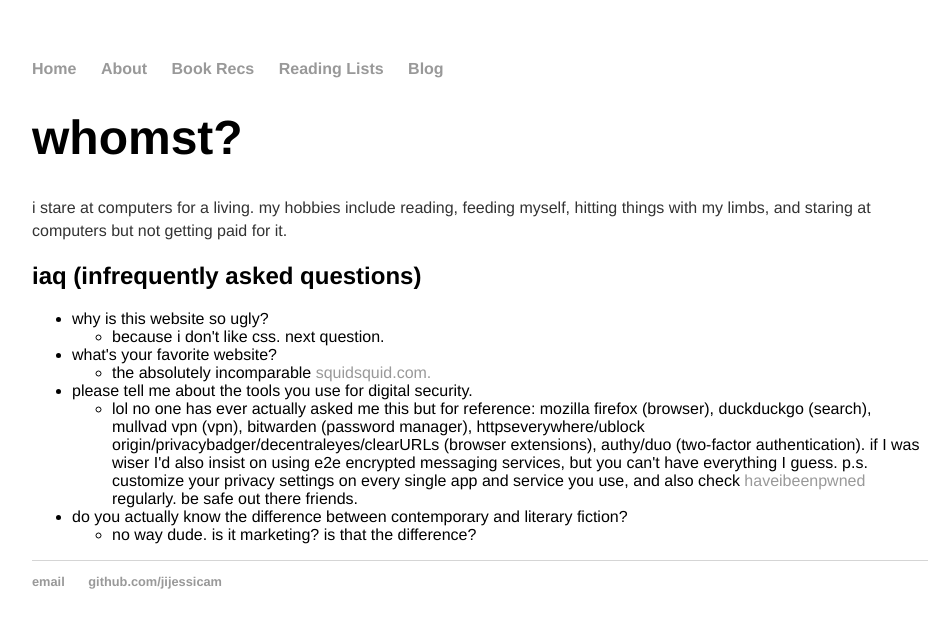
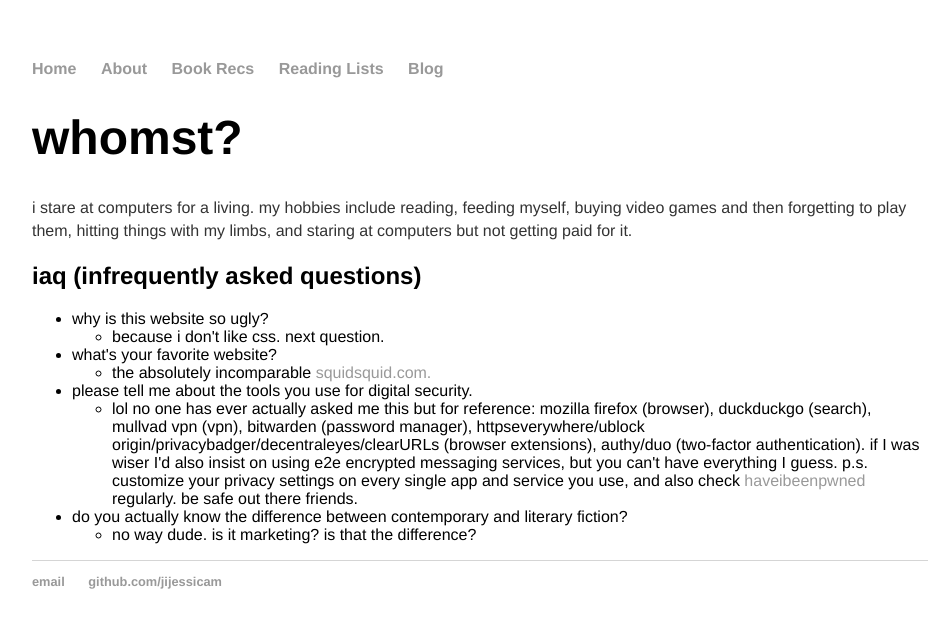
Before and after one commit to jijessicam/jijessicam.github.io, a Jekyll site: the page built from about/index.html, in a window 1280 px wide. Shown: the top 628 px of the page, without its empty margins (160-1110 px from the left). Built offline with Jekyll 4.4.1, drawn with Linux system fonts in a browser that asks for light colours.

Commit message:
Update index.html

```diff
--- a/about/index.html
+++ b/about/index.html
@@ -4,7 +4,7 @@ title: whomst?
 ---
 <h1>{{ page.title }}</h1>
 <p>
-	i stare at computers for a living. my hobbies include reading, feeding myself, hitting things with my limbs, and staring at computers but not getting paid for it.
+	i stare at computers for a living. my hobbies include reading, feeding myself, buying video games and then forgetting to play them, hitting things with my limbs, and staring at computers but not getting paid for it.
 </p>
 <h2>iaq (infrequently asked questions)</h2>
 <div class="list-wrapper">
```
